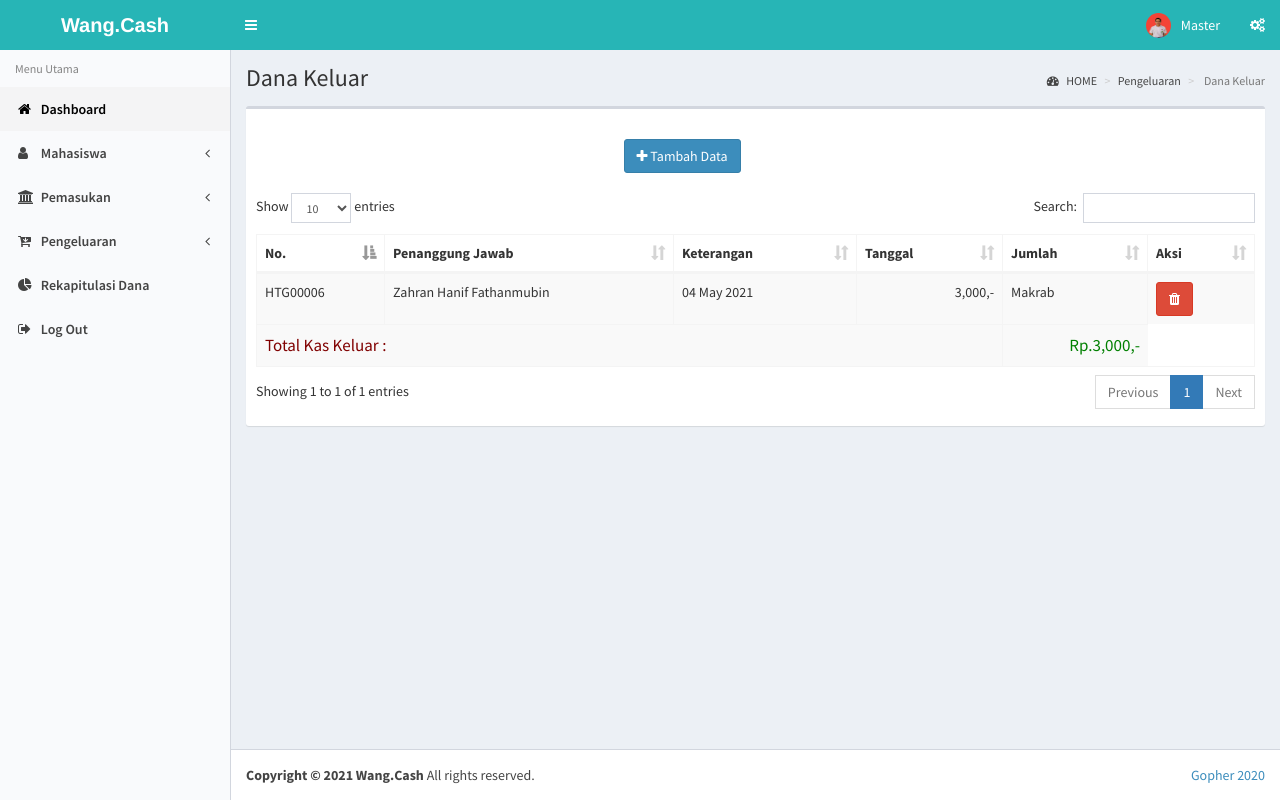
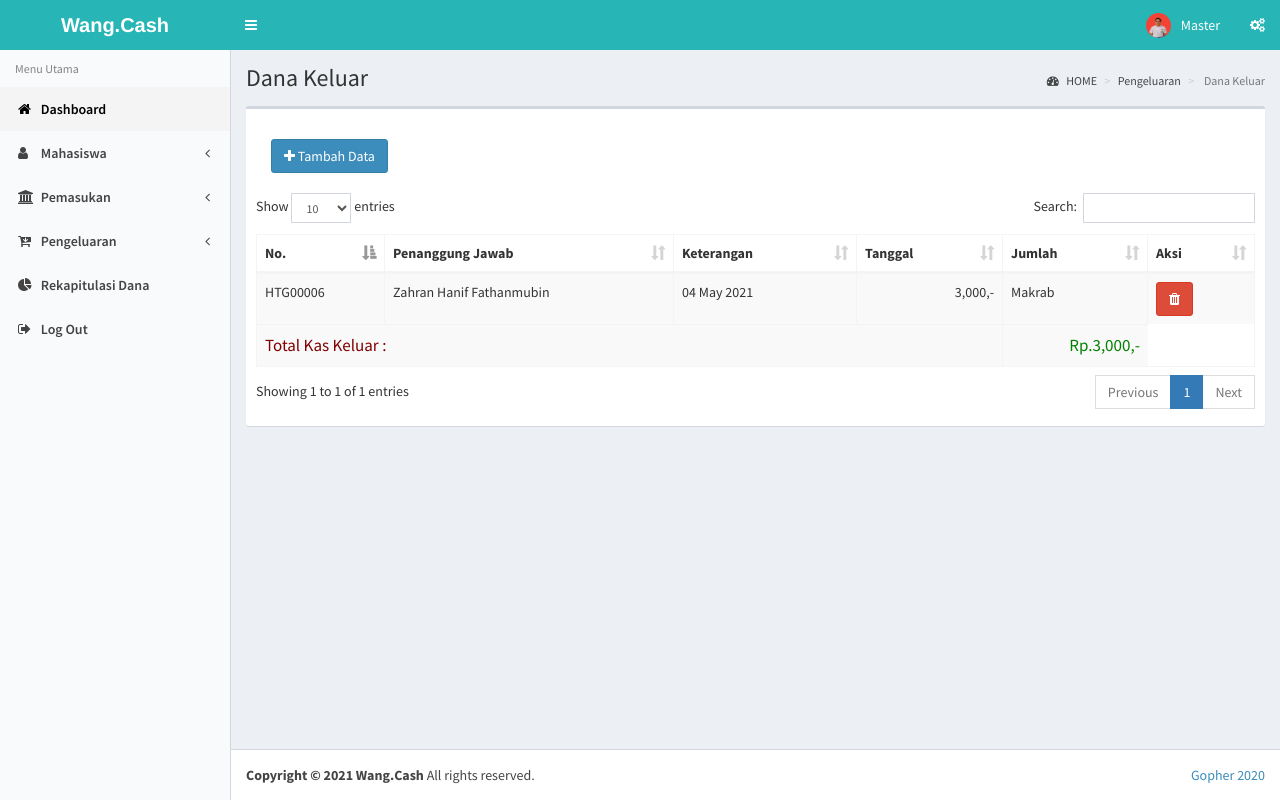
Before and after one commit to indahstr/Project-Sisdat, a PHP site: page /menu/dana_keluar.php in a window 1280 px wide. Run offline with PHP 8.4, Linux system fonts and the light colour scheme; a user stored in the database is signed in; data comes from the database, SQL or seed files in the repository; data that the repository does not hold is empty; a stand-in replaces the project's code that opens the database connection; some libraries are stand-ins or nearby versions.

Commit message:
mindahin tambah data ke kiri

```diff
--- a/menu/dana_keluar.php
+++ b/menu/dana_keluar.php
@@ -181,7 +181,7 @@ scratch. This page gets rid of all links and provides the needed markup only.
                  <div class=".col-sm-4">
                   <h3 class="box-title"></h3>
                 </div>
-                  <div class="col-md-6" style="text-align: right;">
+                  <div class="col-md-6" style="text-align: left;">
                   <a href="tambah_keluar.php"><button class="btn btn.bg-olive btn-primary"><li class="fa fa-plus"></li> Tambah Data</button></a>
                 </div>
                 </div><!-- /.box-header -->
```
